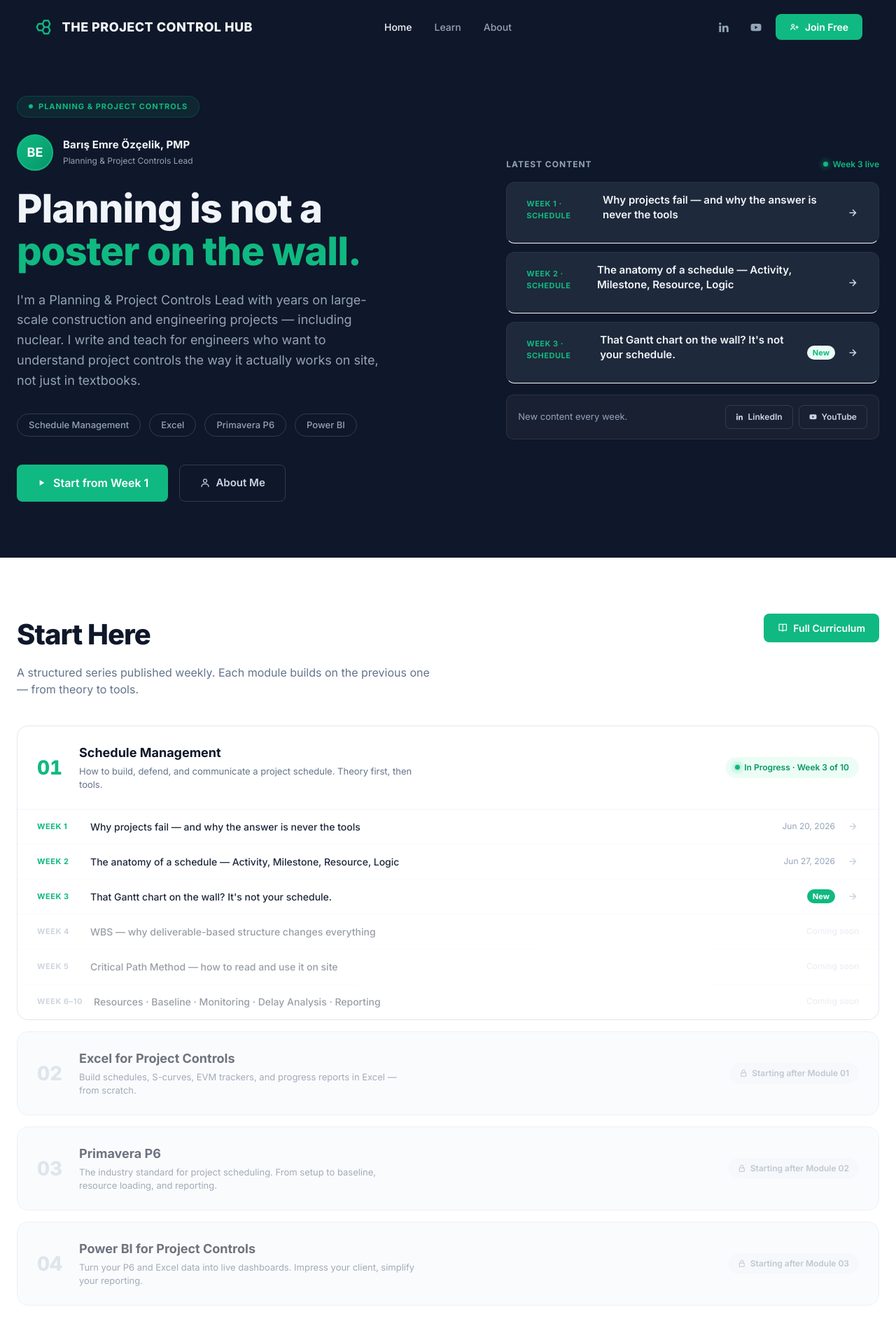
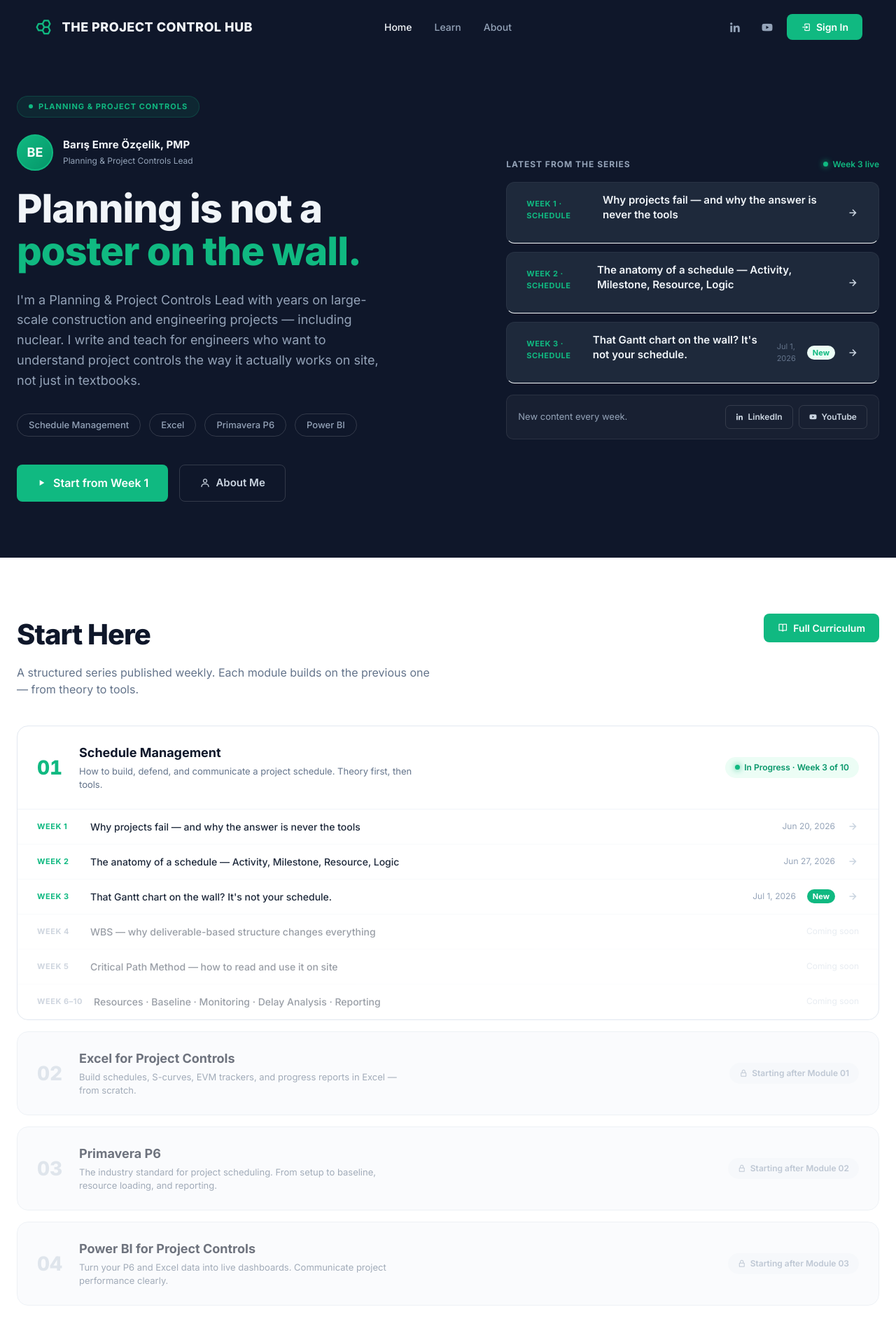
Before and after one commit to theprojectcontrolhub/theprojectcontrolhub.github.io, a plain HTML site: page index.html in a window 1280 px wide. Shown: the top 1898 px of the page at 70% size. Drawn offline with nearby package versions, Linux system fonts and the light colour scheme; no server answers.

Commit message:
Add files via upload

```diff
--- a/index.html
+++ b/index.html
@@ -237,21 +237,6 @@
             font-size: 18px;
             flex-shrink: 0;
         }
-
-        /* Nav social icons */
-        .btn-nav-social {
-            width: 36px;
-            height: 36px;
-            display: inline-flex;
-            align-items: center;
-            justify-content: center;
-            border-radius: 8px;
-            color: #94a3b8;
-            font-size: 18px;
-            text-decoration: none;
-            transition: all 0.2s;
-        }
-        .btn-nav-social:hover { color: #10b981; background: rgba(16,185,129,0.08); }
 
         /* Hero follow CTA */
         .hero-follow-cta {
@@ -529,7 +514,7 @@
                 </button>
                 <a href="https://www.linkedin.com/in/barisemreozcelik" target="_blank" class="btn-nav-social"><i class='bx bxl-linkedin'></i></a>
                 <a href="https://youtube.com" target="_blank" class="btn-nav-social"><i class='bx bxl-youtube'></i></a>
-                <button id="joinBtn" class="btn btn-primary" onclick="openAccessModal()"><i class='bx bx-user-plus'></i> Join Free</button>
+                <button id="joinBtn" class="btn btn-primary" onclick="openAccessModal()"><i class='bx bx-log-in'></i> Sign In</button>
                 <div id="userMenu" style="display:none; align-items:center; gap:10px;">
                     <img id="userAvatar" src="" style="width:32px;height:32px;border-radius:50%;object-fit:cover;" alt="avatar">
                     <span id="userName" style="font-size:14px;font-weight:600;color:var(--text-light);"></span>
@@ -571,14 +556,14 @@
                 </div>
 
                 <div class="hero-buttons">
-                    <a href="#curriculum" class="btn btn-primary-large"><i class='bx bx-play'></i> Start from Week 1</a>
+                    <a href="discussion-detail.html" class="btn btn-primary-large"><i class='bx bx-play'></i> Start from Week 1</a>
                     <a href="about.html" class="btn btn-ghost-large"><i class='bx bx-user'></i> About Me</a>
                 </div>
             </div>
 
             <div class="hero-right">
                 <div class="latest-header">
-                    <h3>LATEST CONTENT</h3>
+                    <h3>LATEST FROM THE SERIES</h3>
                     <span class="live-badge"><span class="dot-green"></span> Week 3 live</span>
                 </div>
 
@@ -601,6 +586,7 @@
                         <span class="category-text text-green">WEEK 3 · SCHEDULE</span>
                         <h4>That Gantt chart on the wall? It's not your schedule.</h4>
                         <div class="item-meta">
+                            <span style="font-size:11px;color:#64748b;">Jul 1, 2026</span>
                             <span style="font-size:11px;font-weight:700;color:#10b981;background:#ecfdf5;padding:2px 8px;border-radius:20px;">New</span>
                             <i class='bx bx-right-arrow-alt arrow-icon'></i>
                         </div>
@@ -659,9 +645,10 @@
                             <span class="post-date">Jun 27, 2026</span>
                             <i class='bx bx-right-arrow-alt'></i>
                         </a>
-                        <a href="discussion-detail.html" class="module-post-item new-badge-row">
+                        <a href="discussion-detail.html" class="module-post-item">
                             <span class="post-week">Week 3</span>
                             <span class="post-title">That Gantt chart on the wall? It's not your schedule.</span>
+                            <span class="post-date">Jul 1, 2026</span>
                             <span class="new-badge">New</span>
                             <i class='bx bx-right-arrow-alt'></i>
                         </a>
@@ -718,7 +705,7 @@
                             <span class="module-number locked">04</span>
                             <div>
                                 <h3 class="module-title">Power BI for Project Controls</h3>
-                                <p class="module-desc">Turn your P6 and Excel data into live dashboards. Impress your client, simplify your reporting.</p>
+                                <p class="module-desc">Turn your P6 and Excel data into live dashboards. Communicate project performance clearly.</p>
                             </div>
                         </div>
                         <span class="module-status locked-status"><i class='bx bx-lock-alt'></i> Starting after Module 03</span>
--- a/style.css
+++ b/style.css
@@ -1717,6 +1717,22 @@ ul {
     .newsletter-form-home .btn { border-radius: 0 0 8px 8px; }
 }
 
+
+/* NAV SOCIAL ICONS (shared) */
+.btn-nav-social {
+    width: 36px;
+    height: 36px;
+    display: inline-flex;
+    align-items: center;
+    justify-content: center;
+    border-radius: 8px;
+    color: #94a3b8;
+    font-size: 18px;
+    text-decoration: none;
+    transition: all 0.2s;
+}
+.btn-nav-social:hover { color: #10b981; background: rgba(16,185,129,0.08); }
+
 /* HAMBURGER MENU */
 .hamburger {
     display: none;
```
